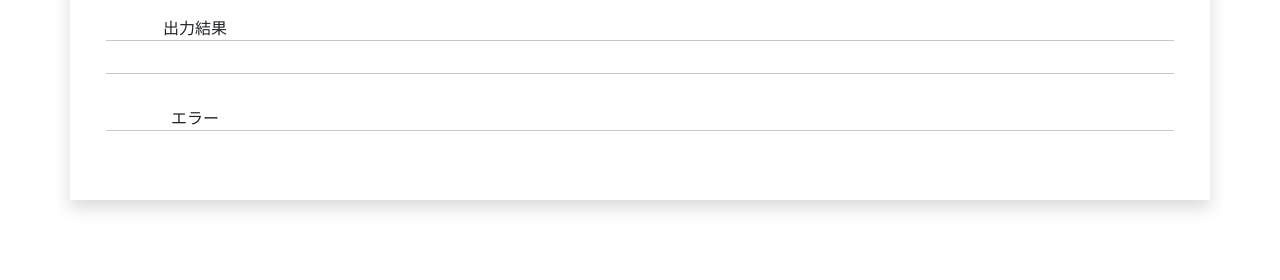
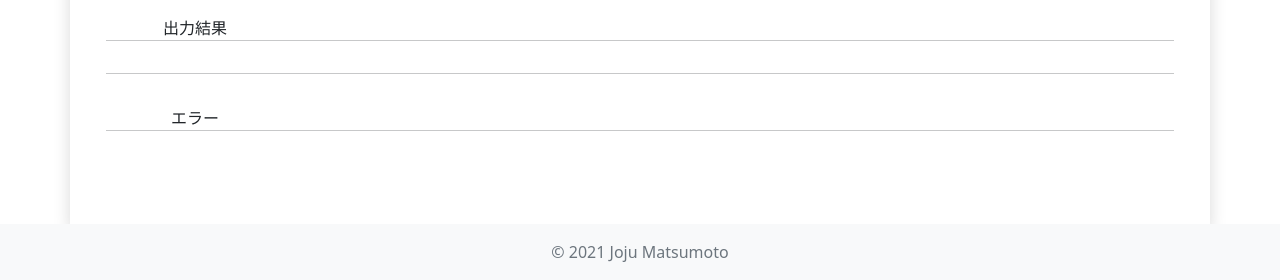
Before and after one commit to Joju-Matsumoto/matcoder, a Django app: page /contests/code_test/ in a window 1280 px wide. Shown: the part 799-1079 px from the top of the page. Before the commit the page ends 1011 px from the top, so only its background shows below. Run offline with Django 3.2, Linux system fonts and the light colour scheme; some libraries are stand-ins or nearby versions.

Commit message:
base.html add footer

```diff
--- a/templates/base.html
+++ b/templates/base.html
@@ -1,7 +1,7 @@
 {% load static %}
 
 <!DOCTYPE html>
-<html lang="ja">
+<html lang="ja" class="h-100">
 <head>
     <meta charset="UTF-8">
     <meta http-equiv="X-UA-Compatible" content="IE=edge">
@@ -12,14 +12,19 @@
     <link rel="stylesheet" href="{% static 'css/bootstrap.min.css' %}">
     <link rel="stylesheet" href="{% static 'css/main.css' %}">
 </head>
-<body>
+<body class="d-flex flex-column h-100">
     <header>
         {% include 'components/top_bar.html' %}
     </header>
-    <main class="container shadow">
+    <main class="flex-shrink-0 container shadow">
         {% block content %}{% endblock content %}
     </main>
     {% comment %} bootstrap js {% endcomment %}
+    <footer class="footer mt-auto py-3 bg-light">
+        <div class="container text-center">
+            <span class="text-muted">&copy; 2021 Joju Matsumoto</span>
+        </div>
+    </footer>
     <script src="{% static 'js/bootstrap.bundle.min.js' %}"></script>
     <script src="{% static 'js/main.js' %}"></script>
 </body>
```
